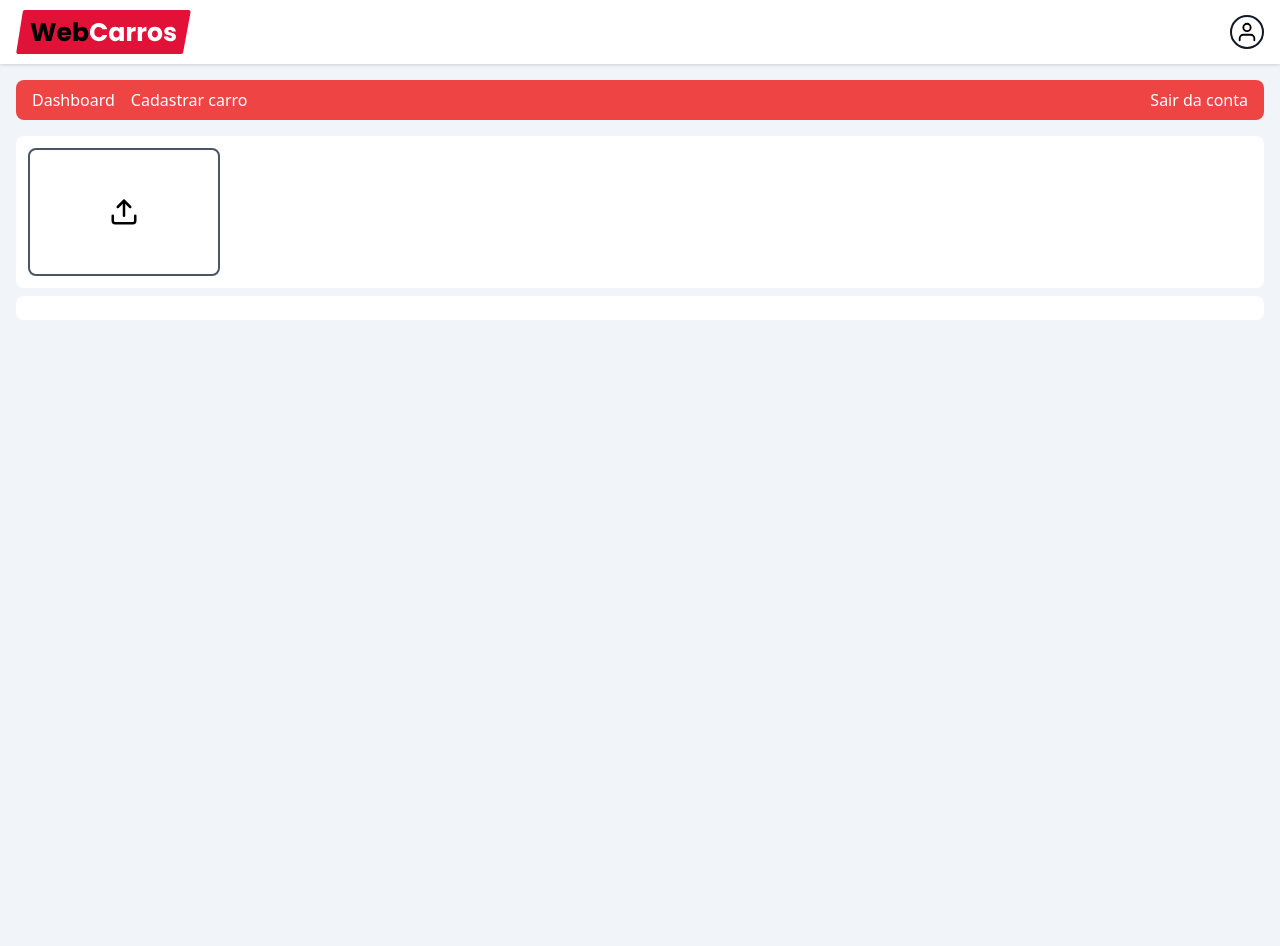
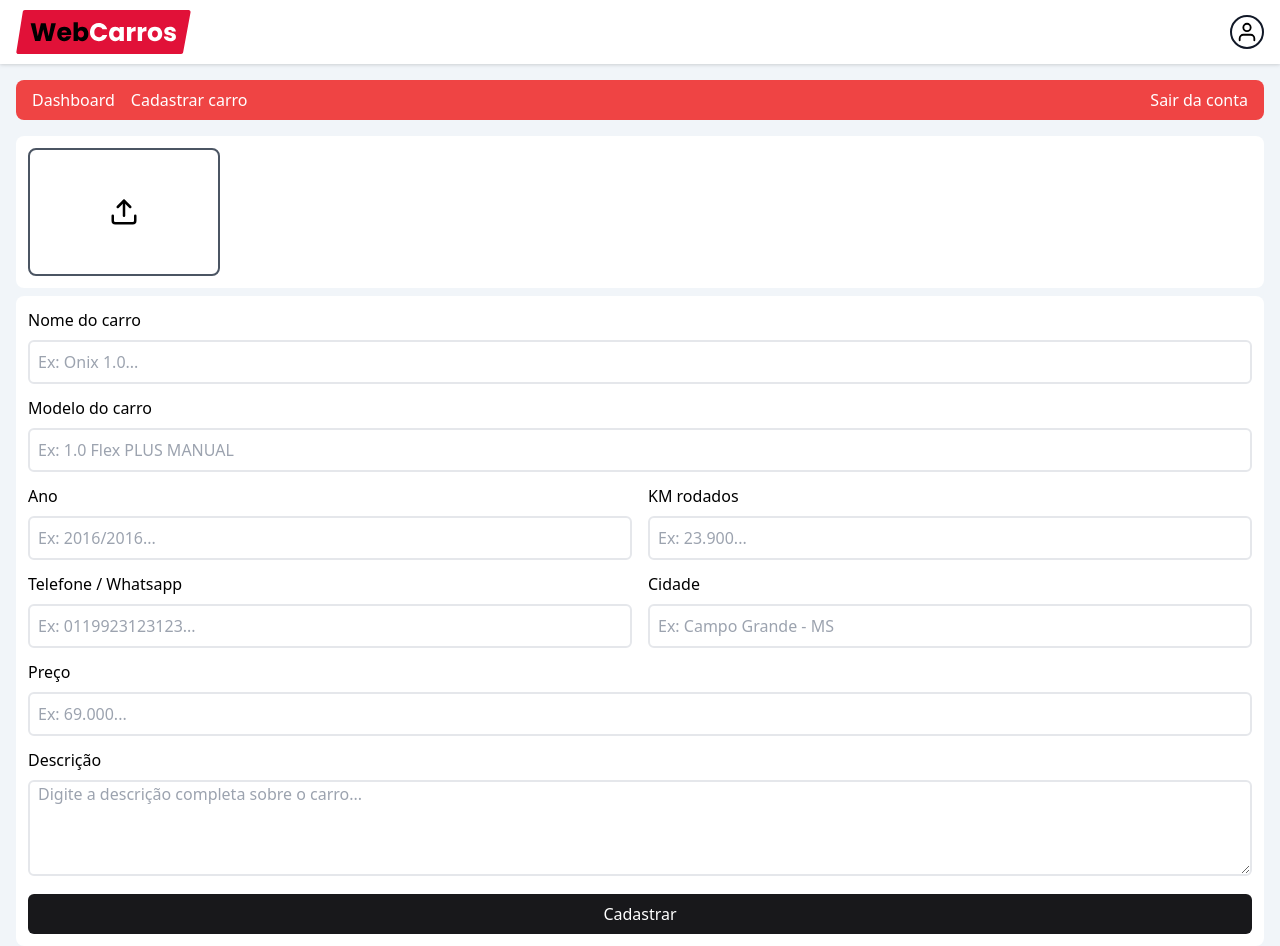
Before and after one commit to ism4jly/webcarros, a React (Vite) app: page /dashboard/new in a window 1280 px wide. Before the commit the page ends 800 px from the top, so only its background shows below. Built offline with nearby package versions, Linux system fonts and the light colour scheme; no server answers; sample sign-in values are in the browser's storage.

Commit message:
form new car

```diff
--- a/src/pages/dashboard/new/index.tsx
+++ b/src/pages/dashboard/new/index.tsx
@@ -2,8 +2,37 @@ import { Container } from '../../../components/container'
 import { DashboardHeader } from '../../../components/panelheader'
 
 import { FiUpload } from 'react-icons/fi'
+import { useForm } from 'react-hook-form'
+import { Input } from '../../../components/input'
+import { z } from 'zod'
+import { zodResolver } from '@hookform/resolvers/zod'
+
+const schema = z.object({
+    name: z.string().nonempty("O campo nome é obrigatório"),
+    model: z.string().nonempty("O modelo é obrigatório"),
+    year: z.string().nonempty("O Ano é obrigatório"),
+    km: z.string().nonempty("O KM do carro é obrigatório"),
+    price: z.string().nonempty("O preço é obrigatório"),
+    city: z.string().nonempty("A cidade é obrigatório"),
+    whatsapp: z.string().min(1, "O Telefone é obrigatório").refine((value) => /^(\d{11,12})$/.test(value), {
+        message: "Número de telefone inválido"
+    }),
+    description: z.string().nonempty("A descrição é obrigatória")
+})
+
+type FormData = z.infer<typeof schema>;
+
 
 export function New() {
+    const { register, handleSubmit, formState: { errors }, reset} = useForm<FormData>({
+        resolver: zodResolver(schema),
+        mode: "onChange"
+    })
+
+    function onSubmit(data: FormData){
+        console.log(data)
+    }
+
     return (
         <Container>
             <DashboardHeader/>
@@ -20,7 +49,112 @@ export function New() {
             </div>
 
             <div className='w-full bg-white p-3 rounded-lg flex flex-col sm:flex-row items-center gap-2 mt-2'>
+                <form
+                    className='w-full'
+                    onSubmit={handleSubmit(onSubmit)}
 
+                >
+                    <div className='mb-3'>
+                        <p className='mb-2 font-medium'>Nome do carro</p>
+                        <Input
+                            type='text'
+                            register={register}
+                            name="name"
+                            error={errors.name?.message}
+                            placeholder="Ex: Onix 1.0..."
+                        />
+                    </div>
+
+                    <div className='mb-3'>
+                        <p className='mb-2 font-medium'>Modelo do carro</p>
+                        <Input
+                            type='text'
+                            register={register}
+                            name="model"
+                            error={errors.model?.message}
+                            placeholder="Ex: 1.0 Flex PLUS MANUAL"
+                        />
+                    </div>
+
+                    <div className='flex w-full mb-3 flex-row items-center gap-4'>
+                        <div className='w-full'>
+                            <p className='mb-2 font-medium'>Ano</p>
+                            <Input
+                                type='text'
+                                register={register}
+                                name="year"
+                                error={errors.year?.message}
+                                placeholder="Ex: 2016/2016..."
+                            />
+                        </div>
+
+                        <div className='w-full'>
+                            <p className='mb-2 font-medium'>KM rodados</p>
+                            <Input
+                                type='text'
+                                register={register}
+                                name="km"
+                                error={errors.km?.message}
+                                placeholder="Ex: 23.900..."
+                            />
+                        </div>
+                    </div>
+
+                    <div className='flex w-full mb-3 flex-row items-center gap-4'>
+                        <div className='w-full'>
+                            <p className='mb-2 font-medium'>Telefone / Whatsapp</p>
+                            <Input
+                                type='text'
+                                register={register}
+                                name="whatsapp"
+                                error={errors.whatsapp?.message}
+                                placeholder="Ex: 0119923123123..."
+                            />
+                        </div>
+
+                        <div className='w-full'>
+                            <p className='mb-2 font-medium'>Cidade</p>
+                            <Input
+                                type='text'
+                                register={register}
+                                name="city"
+                                error={errors.city?.message}
+                                placeholder="Ex: Campo Grande - MS"
+                            />
+                        </div>
+                    </div>
+
+                    <div className='mb-3'>
+                        <p className='mb-2 font-medium'>Preço</p>
+                        <Input
+                            type='text'
+                            register={register}
+                            name="price"
+                            error={errors.price?.message}
+                            placeholder="Ex: 69.000..."
+                        />
+                    </div>
+
+                    <div className='mb-3'>
+                        <p className='mb-2 font-medium'>Descrição</p>
+                        <textarea
+                            className='border-2 w-full rounded-md h-24 px-2'
+                            {...register("description")}
+                            name="description"
+                            id="description"
+                            placeholder="Digite a descrição completa sobre o carro..."
+                        />
+                        {errors.description && <p className='mb-1 text-red-500 resize-none'>{errors.description.message}</p>}
+                    </div>
+
+                    <button
+                        type='submit'
+                        className='w-full rounded-md bg-zinc-900 text-white font-medium h-10'
+
+                    >
+                        Cadastrar
+                    </button>
+                </form>
             </div>
         </Container>
     )
```
